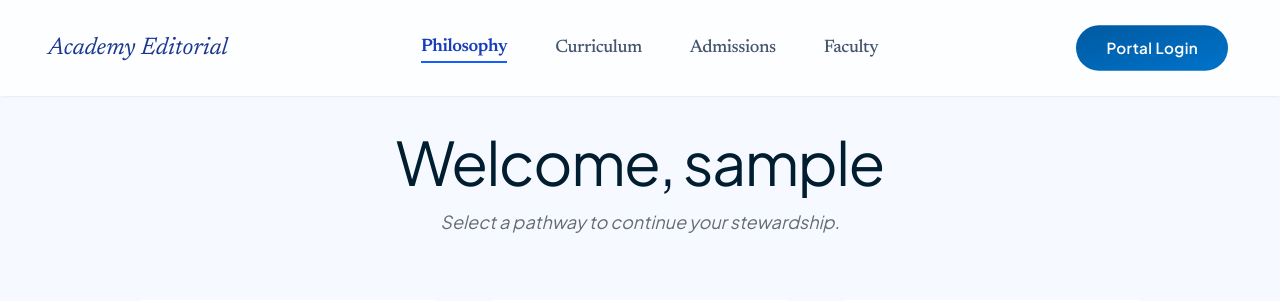
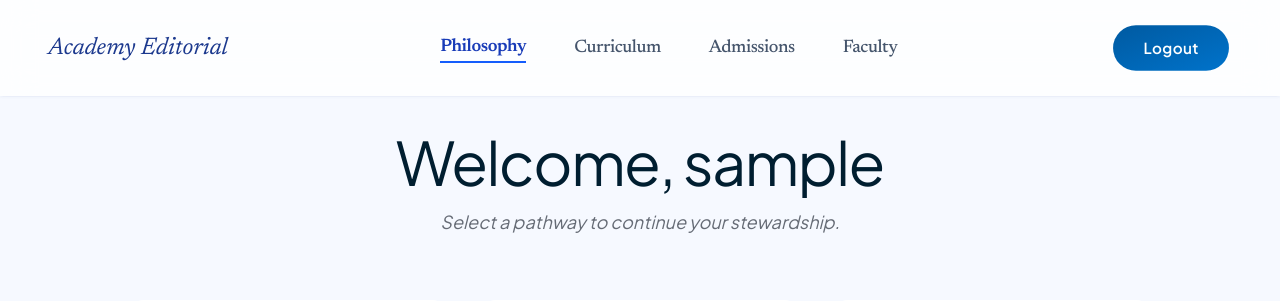
Before and after one commit to sparky9043/gradebook_project, a Django app: page /dashboard/ in a window 1280 px wide. Shown: the top 301 px of the page. Run offline with Django 5.2, Linux system fonts and the light colour scheme; the visitor is signed in with stand-in values (Sample User, id 1); some libraries are stand-ins or nearby versions.

Commit message:
feat: show logout button if user authenticated

```diff
--- a/templates/nav.html
+++ b/templates/nav.html
@@ -8,8 +8,18 @@
     <a class="text-slate-600 font-medium hover:text-blue-600 transition-colors duration-300" href="#">Admissions</a>
     <a class="text-slate-600 font-medium hover:text-blue-600 transition-colors duration-300" href="#">Faculty</a>
   </div>
+  {% if not user.is_authenticated %}
   <a class="bg-gradient-to-br from-primary to-primary-container text-on-primary px-8 py-3 rounded-full font-body font-semibold tracking-wide scale-95 active:scale-100 transition-transform"
     href="{% url 'accounts:login_view' %}">
     Portal Login
   </a>
+  {% else %}
+  <form method="post" action="{% url 'accounts:logout_view' %}">{% csrf_token %}
+    <button
+      class="bg-gradient-to-br from-primary to-primary-container text-on-primary px-8 py-3 rounded-full font-body font-semibold tracking-wide scale-95 active:scale-100 transition-transform"
+      type="submit">
+      Logout
+    </button>
+  </form>
+  {% endif %}
 </nav>
```
